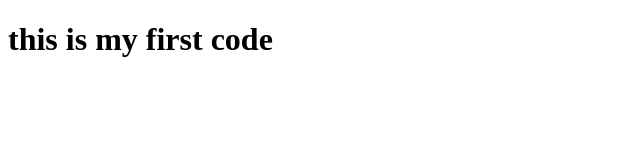
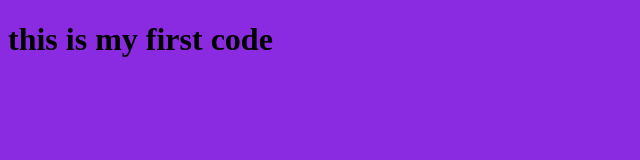
Before and after one commit to AnupLisa/My-First-Project, a plain HTML site: page index.html in a window 1280 px wide. Shown: the whole page, without its empty margins (0-640 px from the left). Drawn offline with Linux system fonts and the light colour scheme.

Commit message:
this is my complete project

```diff
--- a/index.html
+++ b/index.html
@@ -4,6 +4,7 @@
     <meta charset="UTF-8">
     <meta name="viewport" content="width=device-width, initial-scale=1.0">
     <title>Document</title>
+    <link rel="stylesheet" href="style.css">
 </head>
 <body>
     <h1>this is my first code</h1>
--- /dev/null
+++ b/style.css
@@ -0,0 +1,3 @@
+body {
+    background-color: blueviolet;
+}
```
